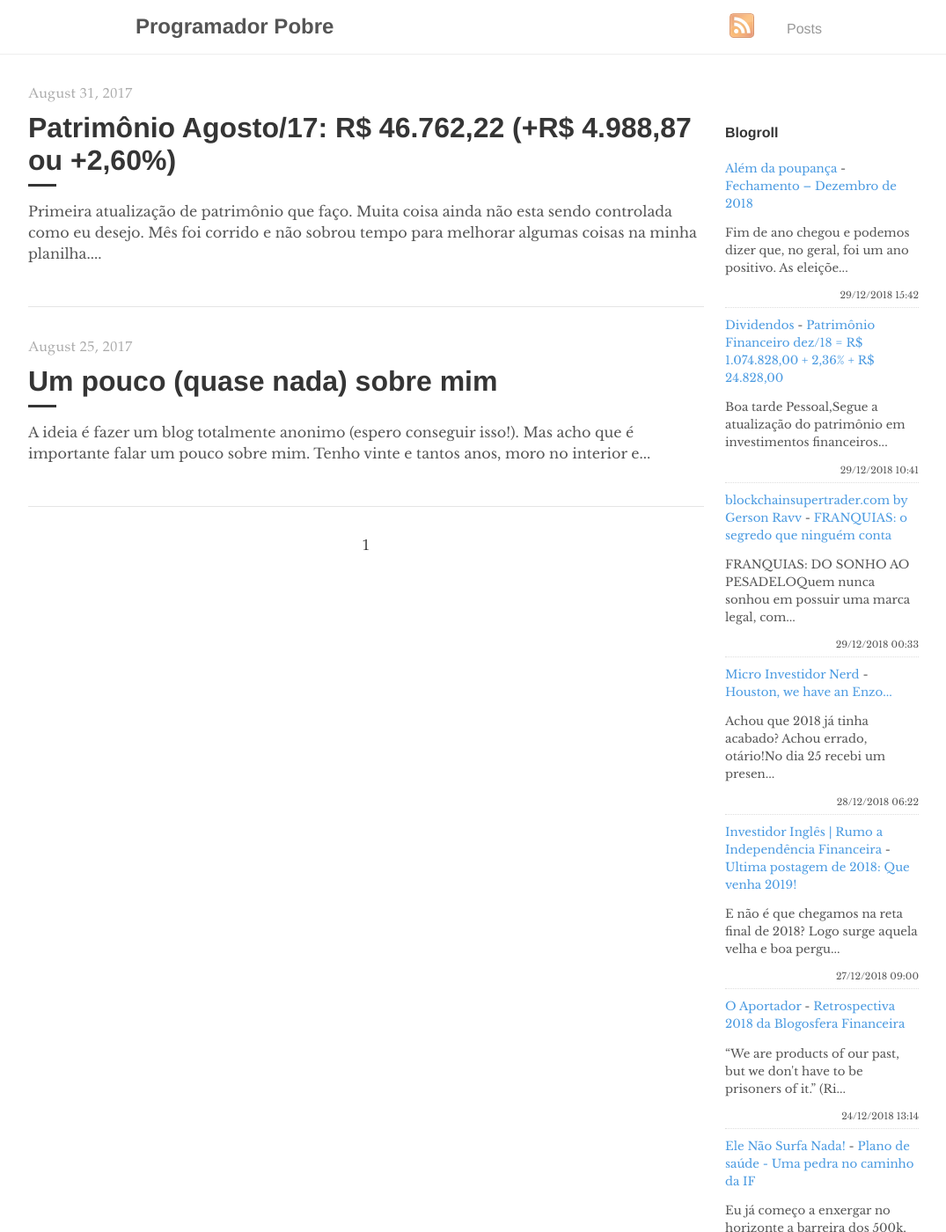
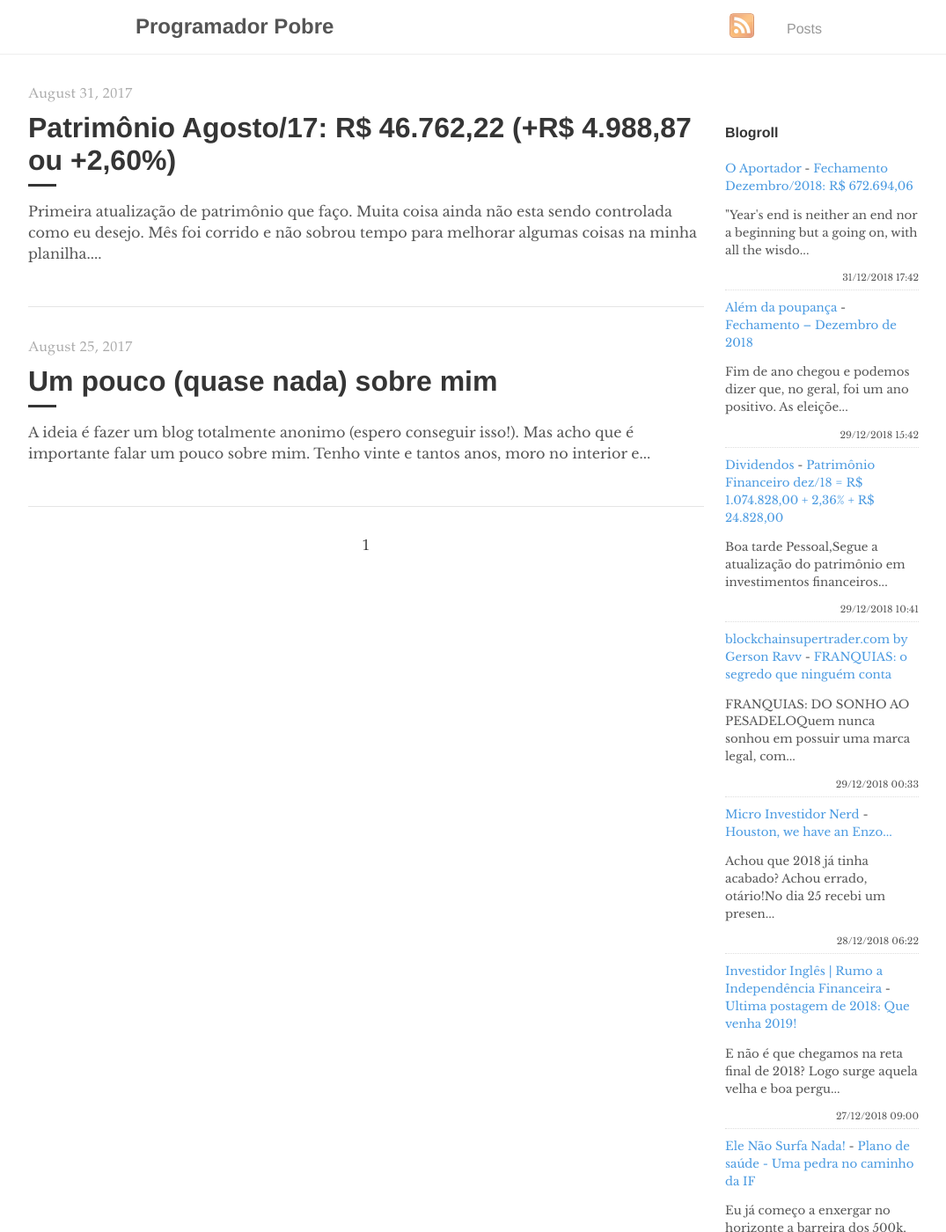
Before and after one commit to programadorpobre/programadorpobre.github.io, a Jekyll site: the page built from index.html, in a window 1280 px wide and 1400 px high. Shown: the whole window at 88% size, without its empty margins (96-1171 px from the left). Built offline with Jekyll 4.4.1, drawn with Linux system fonts in a browser that asks for light colours; the list of posts is cut into pages by our own code; comment, search, counter and statistics services are not loaded.

Commit message:
[ci skip] travis #513

```diff
--- a/_includes/feed-entries.html
+++ b/_includes/feed-entries.html
@@ -1,3 +1,8 @@
+<div class="feed-entry">
+    <a class="feed-entry-site-name" href="https://oaportadorfinanceiro.blogspot.com/">O Aportador</a> - <a class="feed-entry-title" href="https://oaportadorfinanceiro.blogspot.com/2018/12/fechamento-dezembro2018-r-67269406.html">Fechamento Dezembro/2018: R$ 672.694,06</a>
+    <p class="feed-entry-summary">"Year's end is neither an end nor a beginning but a going on, with all the wisdo...</p>
+    <time datetime="2018-12-31T17:42:00.002-02:00">31/12/2018 17:42</time>
+</div>
 <div class="feed-entry">
     <a class="feed-entry-site-name" href="https://alemdapoupanca.blogspot.com/">Além da poupança</a> - <a class="feed-entry-title" href="https://alemdapoupanca.blogspot.com/2018/12/fechamento-dezembro-de-2018.html">Fechamento – Dezembro de 2018</a>
     <p class="feed-entry-summary">Fim de ano chegou e podemos dizer que, no geral, foi um ano positivo. As eleiçõe...</p>
@@ -24,11 +29,6 @@
     <time datetime="2018-12-27T09:00:00.000-02:00">27/12/2018 09:00</time>
 </div>
 <div class="feed-entry">
-    <a class="feed-entry-site-name" href="https://oaportadorfinanceiro.blogspot.com/">O Aportador</a> - <a class="feed-entry-title" href="https://oaportadorfinanceiro.blogspot.com/2018/12/retrospectiva-2018-da-blogosfera.html">Retrospectiva 2018 da Blogosfera Financeira</a>
-    <p class="feed-entry-summary">“We are products of our past, but we don't have to be prisoners of it.”&nbsp;(Ri...</p>
-    <time datetime="2018-12-24T13:14:00.000-02:00">24/12/2018 13:14</time>
-</div>
-<div class="feed-entry">
     <a class="feed-entry-site-name" href="https://elenaosurfanada.blogspot.com/">Ele Não Surfa Nada!</a> - <a class="feed-entry-title" href="https://elenaosurfanada.blogspot.com/2018/12/plano-de-saude-uma-pedra-no-caminho-da.html">Plano de saúde - Uma pedra no caminho da IF</a>
     <p class="feed-entry-summary">Eu já começo a enxergar no horizonte a barreira dos 500k, eu sempre tive um núme...</p>
     <time datetime="2018-12-13T16:13:00.000-02:00">13/12/2018 16:13</time>
```
